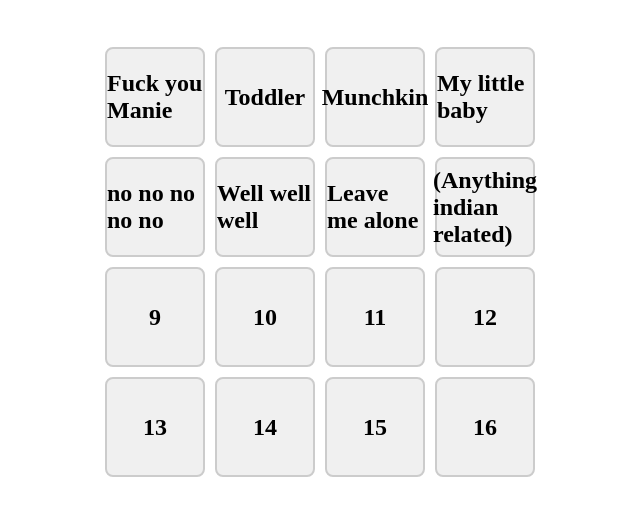
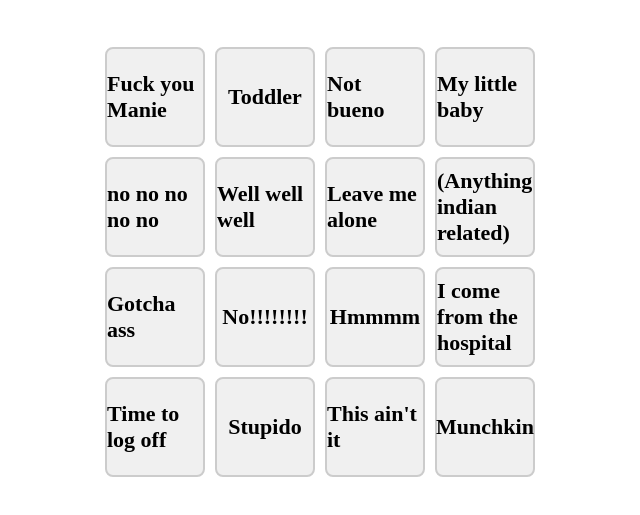
Before and after one commit to Nova-motsoari/cookie-bingo, a plain HTML site: page index.html in a window 1280 px wide. Shown: the part 61-576 px from the top of the page, without its empty margins (320-960 px from the left). Drawn offline with Linux system fonts and the light colour scheme.

Commit message:
updated bingo

```diff
--- a/CSS/styles.css
+++ b/CSS/styles.css
@@ -11,7 +11,7 @@
     display: flex;
     justify-content: center;
     align-items: center;
-    font-size: 24px;
+    font-size: 22px;
     font-weight: bold;
     background-color: #f0f0f0;
     border: 2px solid #ccc;
--- a/index.html
+++ b/index.html
@@ -13,20 +13,20 @@
     <div class="grid">
         <div class="block">Fuck you Manie</div>
         <div class="block">Toddler</div>
-        <div class="block">Munchkin</div>
+        <div class="block">Not bueno</div>
         <div class="block">My little baby</div>
         <div class="block">no no no no no</div>
         <div class="block">Well well well</div>
         <div class="block">Leave me alone</div>
         <div class="block">(Anything indian related)</div>
-        <div class="block">9</div>
-        <div class="block">10</div>
-        <div class="block">11</div>
-        <div class="block">12</div>
-        <div class="block">13</div>
-        <div class="block">14</div>
-        <div class="block">15</div>
-        <div class="block">16</div>
+        <div class="block">Gotcha ass</div>
+        <div class="block">No!!!!!!!!</div>
+        <div class="block">Hmmmm</div>
+        <div class="block">I come from the hospital</div>
+        <div class="block">Time to log off</div>
+        <div class="block">Stupido</div>
+        <div class="block">This ain't it</div>
+        <div class="block">Munchkin</div>
     </div>
 
     <script>
```
